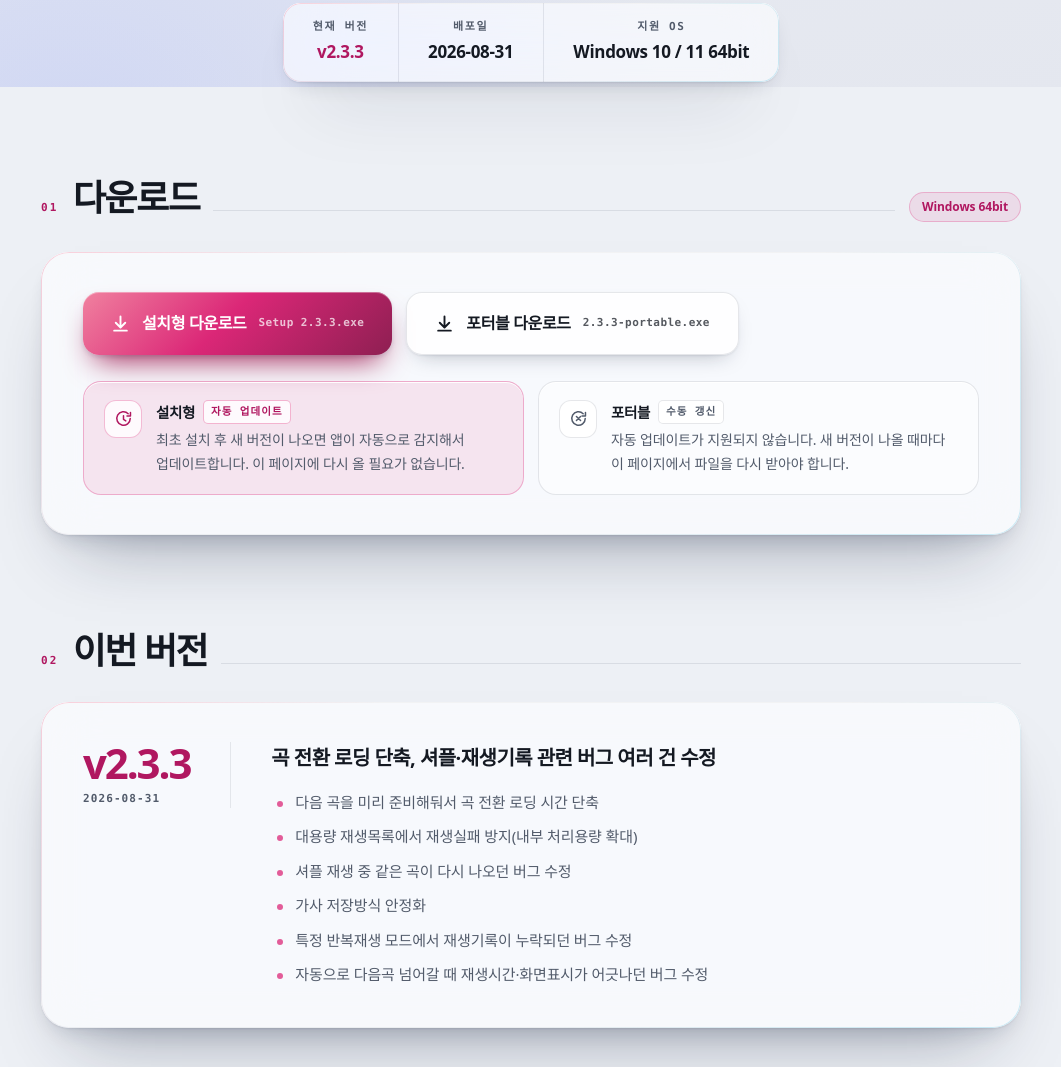
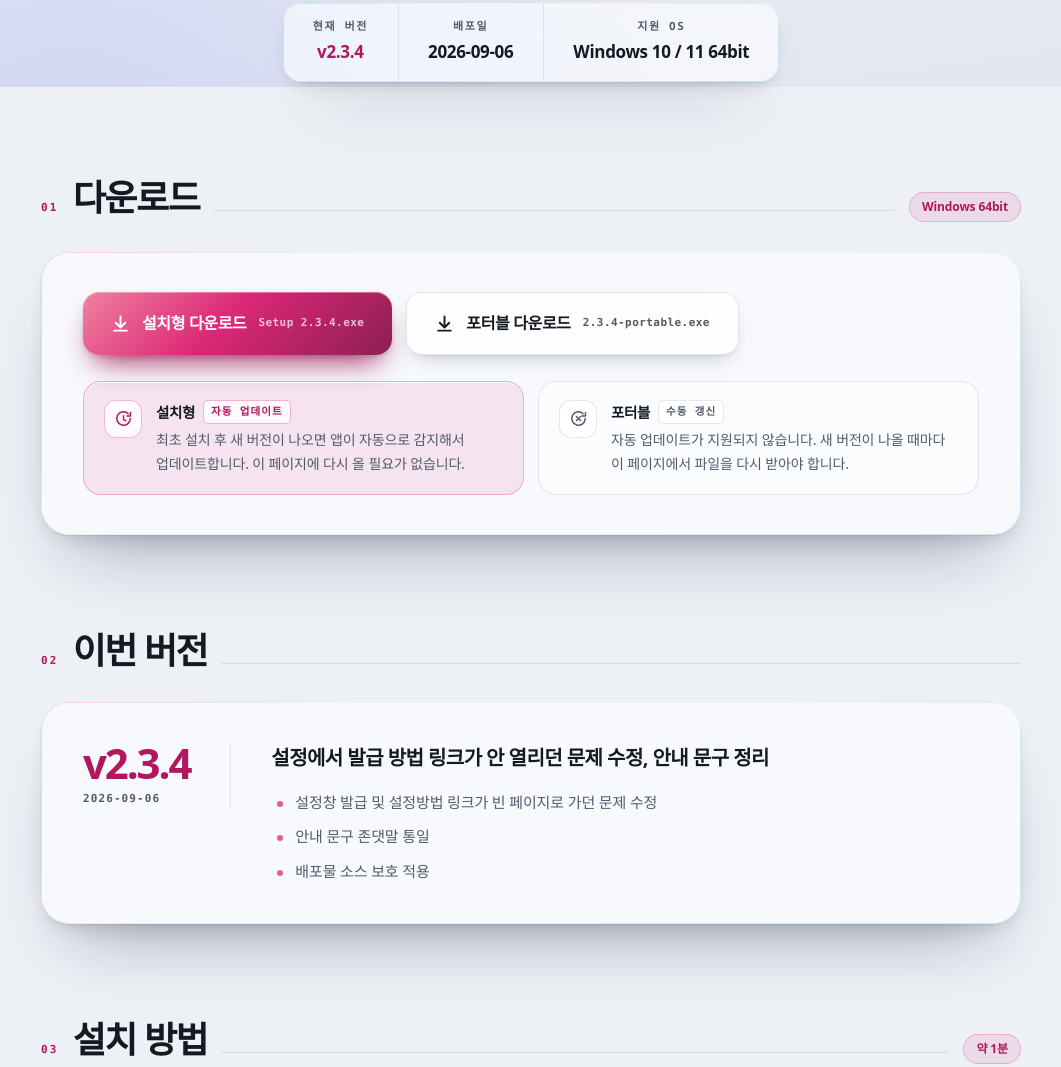
Before and after one commit to regina25846-code/K-music, a plain HTML site: page docs/index.html in a window 1280 px wide. Shown: the part 713-1780 px from the top of the page, without its empty margins (109-1170 px from the left). Drawn offline with Linux system fonts and the light colour scheme; a web font is replaced by a local one.

Commit message:
docs: K-Music v2.3.4 다운로드 페이지 갱신

```diff
--- a/docs/index.html
+++ b/docs/index.html
@@ -711,8 +711,8 @@ img{max-width:100%}
     <p class="lede rise">다운로드 없이 유튜브 음원을 바로 재생하고,<br>창을 닫아도 트레이에서 계속 돌아간다.<br>내 재생 기록을 학습해 다음 곡을 골라주는<br>윈도우 데스크톱 플레이어.</p>
 
     <div class="release-strip glass rise">
-      <div><span class="k">현재 버전</span><b class="hot">v2.3.3</b></div>
-      <div><span class="k">배포일</span><b>2026-08-31</b></div>
+      <div><span class="k">현재 버전</span><b class="hot">v2.3.4</b></div>
+      <div><span class="k">배포일</span><b>2026-09-06</b></div>
       <div><span class="k">지원 OS</span><b>Windows 10 / 11 64bit</b></div>
     </div>
   </section>
@@ -730,15 +730,15 @@ img{max-width:100%}
 
       <div class="panel glass rise">
         <div class="dl-row">
-          <a class="btn btn-primary" href="https://github.com/regina25846-code/K-music/releases/download/v2.3.3/K-Music.Setup.2.3.3.exe">
+          <a class="btn btn-primary" href="https://github.com/regina25846-code/K-music/releases/download/v2.3.4/K-Music.Setup.2.3.4.exe">
             <svg viewBox="0 0 24 24" fill="none" stroke="currentColor" stroke-width="2.4" stroke-linecap="round" stroke-linejoin="round" aria-hidden="true"><path d="M12 3v13M6 11l6 6 6-6M4 21h16"/></svg>
             설치형 다운로드
-            <span class="sub">Setup 2.3.3.exe</span>
+            <span class="sub">Setup 2.3.4.exe</span>
           </a>
-          <a class="btn btn-ghost" href="https://github.com/regina25846-code/K-music/releases/download/v2.3.3/K-Music-2.3.3-portable.exe">
+          <a class="btn btn-ghost" href="https://github.com/regina25846-code/K-music/releases/download/v2.3.4/K-Music-2.3.4-portable.exe">
             <svg viewBox="0 0 24 24" fill="none" stroke="currentColor" stroke-width="2.4" stroke-linecap="round" stroke-linejoin="round" aria-hidden="true"><path d="M12 3v13M6 11l6 6 6-6M4 21h16"/></svg>
             포터블 다운로드
-            <span class="sub">2.3.3-portable.exe</span>
+            <span class="sub">2.3.4-portable.exe</span>
           </a>
         </div>
 
@@ -776,18 +776,15 @@ img{max-width:100%}
       <div class="panel glass rise">
         <div class="whatsnew">
           <div class="wn-ver">
-            <b>v2.3.3</b>
-            <span>2026-08-31</span>
+            <b>v2.3.4</b>
+            <span>2026-09-06</span>
           </div>
           <div class="wn-body">
-            <p>곡 전환 로딩 단축, 셔플·재생기록 관련 버그 여러 건 수정</p>
+            <p>설정에서 발급 방법 링크가 안 열리던 문제 수정, 안내 문구 정리</p>
             <ul class="wn-list">
-              <li>다음 곡을 미리 준비해둬서 곡 전환 로딩 시간 단축</li>
-              <li>대용량 재생목록에서 재생실패 방지(내부 처리용량 확대)</li>
-              <li>셔플 재생 중 같은 곡이 다시 나오던 버그 수정</li>
-              <li>가사 저장방식 안정화</li>
-              <li>특정 반복재생 모드에서 재생기록이 누락되던 버그 수정</li>
-              <li>자동으로 다음곡 넘어갈 때 재생시간·화면표시가 어긋나던 버그 수정</li>
+              <li>설정창 발급 및 설정방법 링크가 빈 페이지로 가던 문제 수정</li>
+              <li>안내 문구 존댓말 통일</li>
+              <li>배포물 소스 보호 적용</li>
             </ul>
           </div>
         </div>
@@ -996,12 +993,20 @@ img{max-width:100%}
       <summary>
         <svg class="chev" viewBox="0 0 24 24" fill="none" stroke="currentColor" stroke-width="2.2" stroke-linecap="round" stroke-linejoin="round" aria-hidden="true"><path d="m6 9 6 6 6-6"/></svg>
         버전별 업데이트 내역
-        <span class="count">v1.0.0 → v2.3.3 · 13개 버전</span>
+        <span class="count">v1.0.0 → v2.3.4 · 14개 버전</span>
       </summary>
       <div class="history-body">
 
         <div class="rel current">
-          <div class="rel-hdr"><span class="v">v2.3.3</span><span class="d">2026-08-31</span><span class="now">현재 버전</span></div>
+          <div class="rel-hdr"><span class="v">v2.3.4</span><span class="d">2026-09-06</span><span class="now">현재 버전</span></div>
+          <ul>
+            <li>설정창 발급 및 설정방법 링크가 빈 페이지로 가던 문제 수정</li>
+            <li>안내 문구 존댓말 통일</li>
+            <li>배포물 소스 보호 적용</li>
+          </ul>
+        </div>
+        <div class="rel">
+          <div class="rel-hdr"><span class="v">v2.3.3</span><span class="d">2026-08-31</span></div>
           <ul>
             <li>다음 곡을 미리 준비해둬서 곡 전환 로딩 시간 단축</li>
             <li>대용량 재생목록에서 재생실패 방지(내부 처리용량 확대)</li>
```
